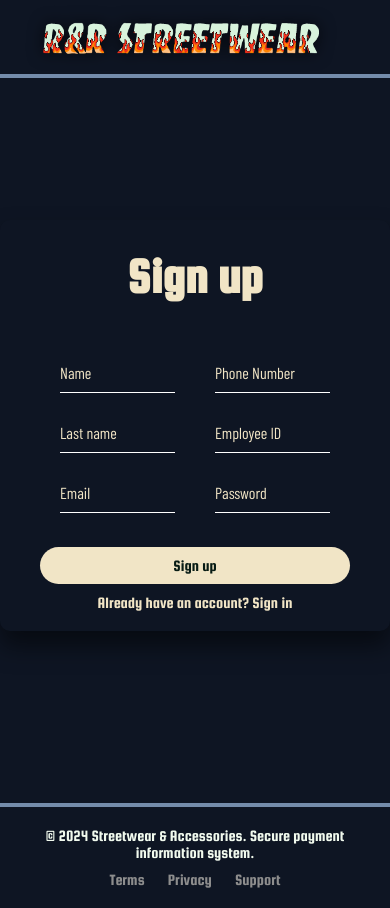
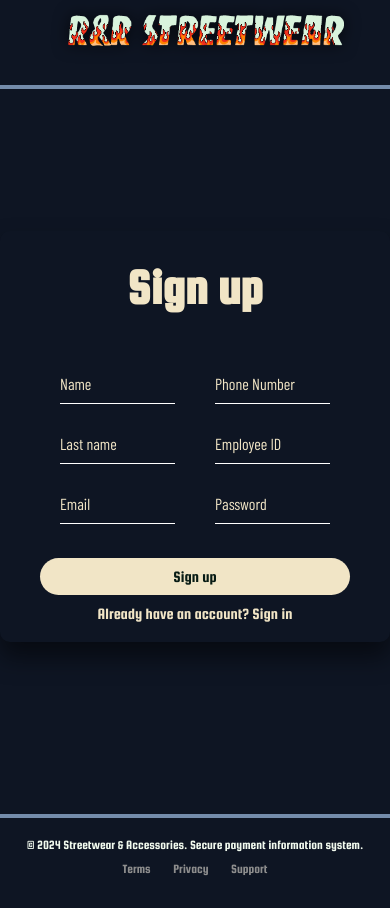
Before and after one commit to AlejandroRiba/proyectocryp2, a Flask app: page /new_user in a window 390 px wide. After the commit the page ends 876 px from the top, so only its background shows below. Run offline with Flask 3, Linux system fonts and the light colour scheme.

Commit message:
media querys y otros detalles

```diff
--- a/static/app.js
+++ b/static/app.js
@@ -88,7 +88,7 @@ function agregarVariante(contador) {
         oninput="this.setCustomValidity('')">
             <option value="" disabled selected>Selecciona una talla</option>
         </select>
-        <label for="talla-${varianteCount}">Talla:</label>
+        <label for="talla-${varianteCount}">Size:</label>
         </div>
         </div>
         <div class="columna">
@@ -249,7 +249,6 @@ function manejarEnvioFormulario(formId, ruta) {
         submitButton.disabled = true;
 
         const formData = new FormData(this);
-        console.log(formData);
 
         fetch(ruta, {
             method: 'POST',
--- a/static/stylemain.css
+++ b/static/stylemain.css
@@ -291,3 +291,86 @@ footer {
     padding: 20px !important;
     color: var(--color-text-inverted);
 }
+
+/* Media Query para tablets (pantallas medianas) */
+@media (max-width: 768px) {
+    .container {
+        flex-direction: column;
+        align-items: center;
+        gap: 20px;
+        height: auto;
+    }
+
+    .image-container img {
+        width: 80%;
+        height: auto;
+    }
+
+    .category h1 {
+        font-size: 2.5em; /* Reduce el tamaño del texto */
+    }
+
+    .navbar {
+        flex-direction: column;
+        gap: 10px;
+        padding: 10px;
+    }
+
+    .navbar a {
+        font-size: 1.5em;
+    }
+}
+
+/* Media Query para móviles (pantallas pequeñas) */
+@media (max-width: 480px) {
+    .container {
+        flex-direction: column;
+        padding: 10px;
+        height: auto;
+        gap: 15px;
+    }
+
+    .category {
+        width: 100%;
+    }
+
+    .image-container img {
+        width: 100%;
+        height: auto;
+        border-radius: 5%; /* Ajuste para bordes más redondeados en móviles */
+    }
+
+    .category h1 {
+        font-size: 2em; /* Texto más pequeño en móviles */
+    }
+
+    .navbar {
+        flex-direction: column;
+        padding: 5px;
+        gap: 5px;
+    }
+
+    .navbar a {
+        font-size: 1.2em;
+        text-align: center;
+    }
+
+    footer {
+        font-size: 0.8em; /* Texto más pequeño en el footer */
+    }
+}
+
+/* Ajustes adicionales para pantallas muy grandes */
+@media (min-width: 1200px) {
+    .container {
+        gap: 20px;
+    }
+
+    .image-container img {
+        width: 500px;
+    }
+
+    .category h1 {
+        font-size: 4em; /* Texto más grande en pantallas grandes */
+    }
+}
--- a/templates/crear_producto.html
+++ b/templates/crear_producto.html
@@ -78,7 +78,7 @@
                                             oninput="this.setCustomValidity('')">
                                                 <option value="" disabled selected></option>
                                             </select>
-                                            <label for="talla-0">Talla:</label>
+                                            <label for="talla-0">Size:</label>
                                         </div>
                                     </div>
                                     <div class="columna">
```
